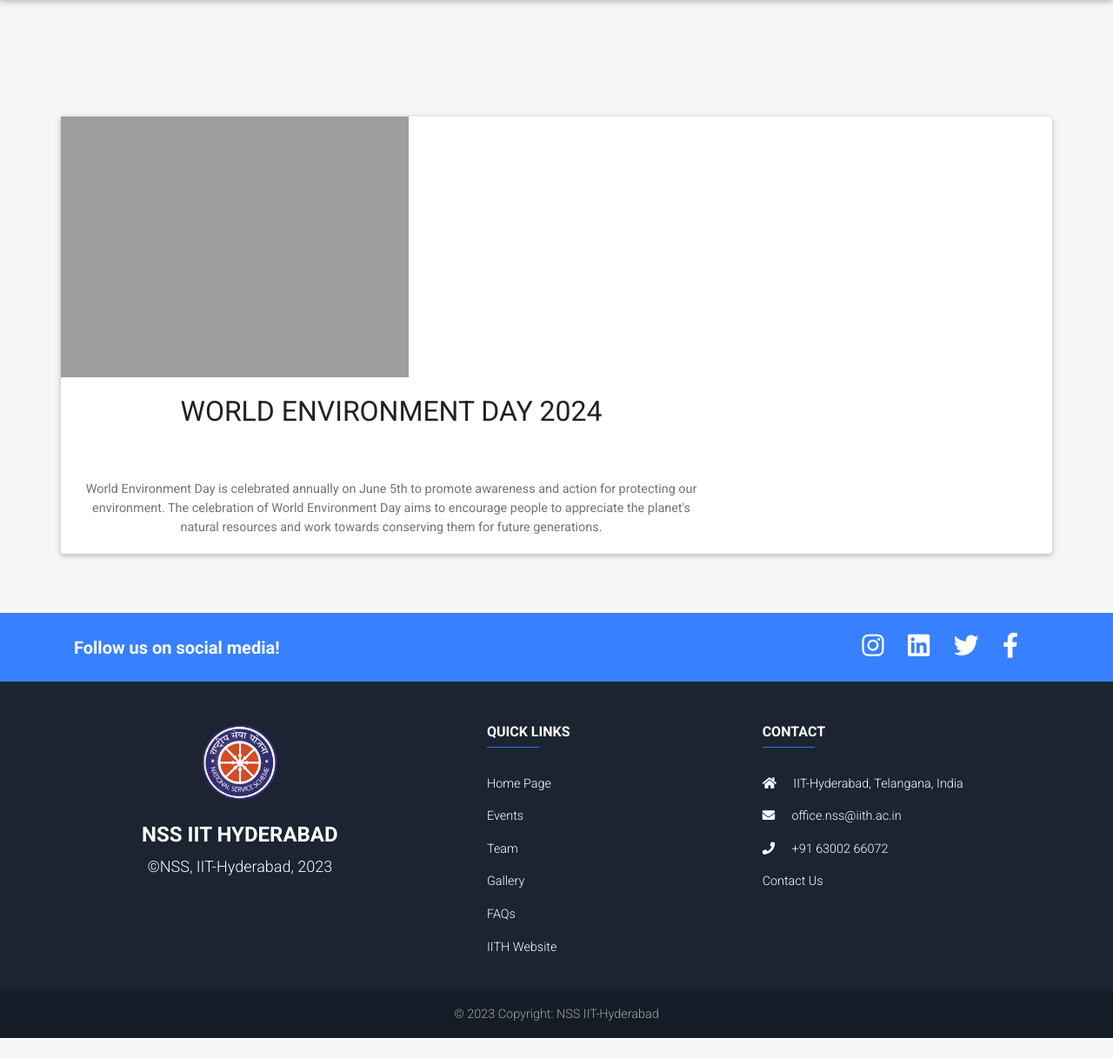
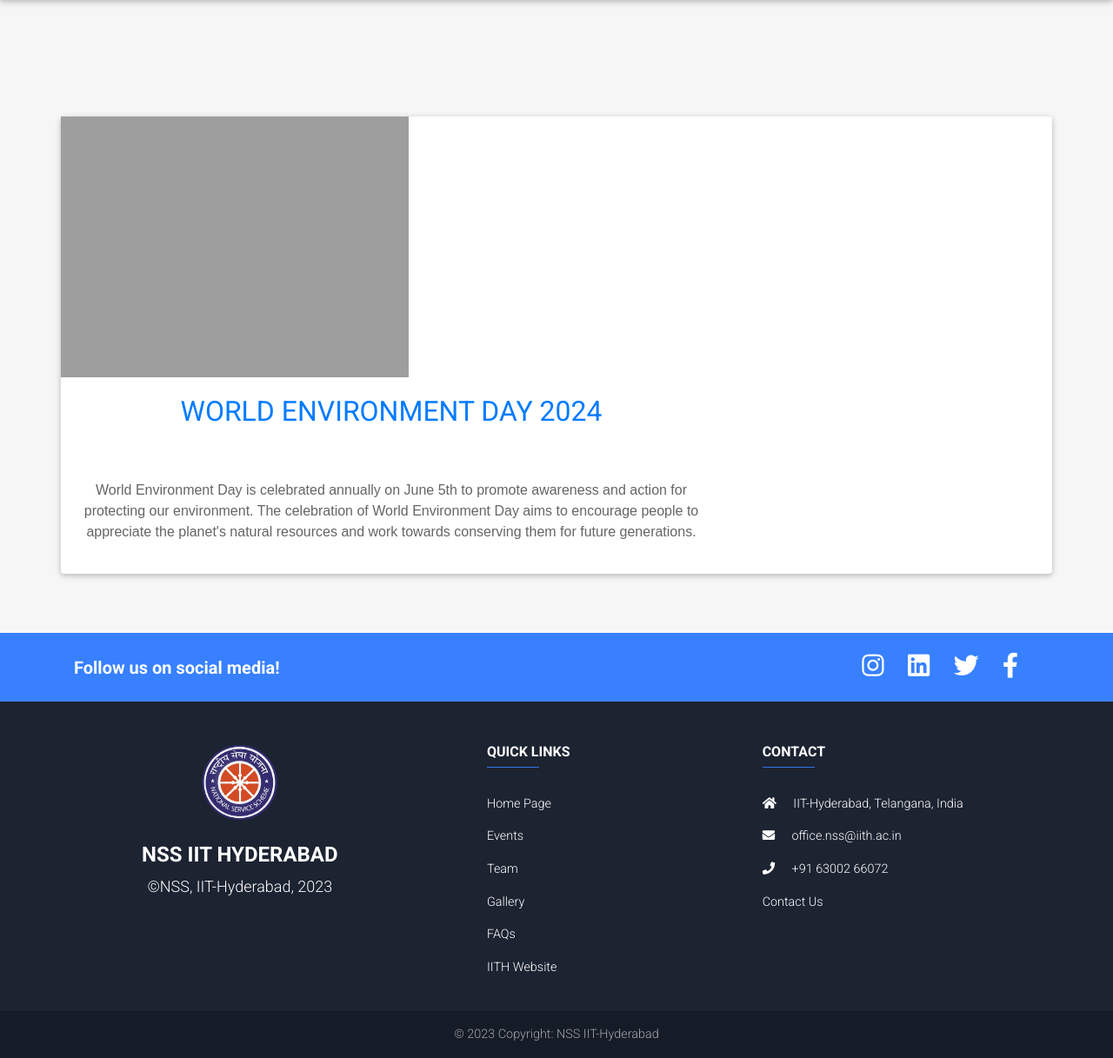
Before and after one commit to iith-nss/iith_nss_jekyll, a Jekyll site: the page built from events/online-events.html, in a window 1280 px wide and 1217 px high. Shown: the whole window at 87% size. Built offline with Jekyll 4.4.1, drawn with Linux system fonts in a browser that asks for light colours; nearby versions of some CDN libraries.

Commit message:
Modifying card layout

```diff
--- a/events/online-events.html
+++ b/events/online-events.html
@@ -9,12 +9,12 @@ title: Online Events
           <div class="col-lg-8 card-body card-body-cascade text-center">
             <a href="#" data-toggle="modal" data-target="#myModal1">
               <!-- Title -->
-              <h2 class="card-title text-dark">WORLD ENVIRONMENT DAY 2024</h2>
+              <h2 class="card-title">WORLD ENVIRONMENT DAY 2024</h2>
               <!-- Subtitle -->
               <h6 class="font-weight-bold indigo-text py-2"></h6>
               <!-- Text -->
               <br>
-              <p class="card-text">World Environment Day is celebrated annually on June 5th to promote awareness and action for protecting our environment. The celebration of World Environment Day aims to encourage people to appreciate the planet's natural resources and work towards conserving them for future generations.</p>
+              <p class="lead fs-5">World Environment Day is celebrated annually on June 5th to promote awareness and action for protecting our environment. The celebration of World Environment Day aims to encourage people to appreciate the planet's natural resources and work towards conserving them for future generations.</p>
             </a>
           </div>
     </div>
```
